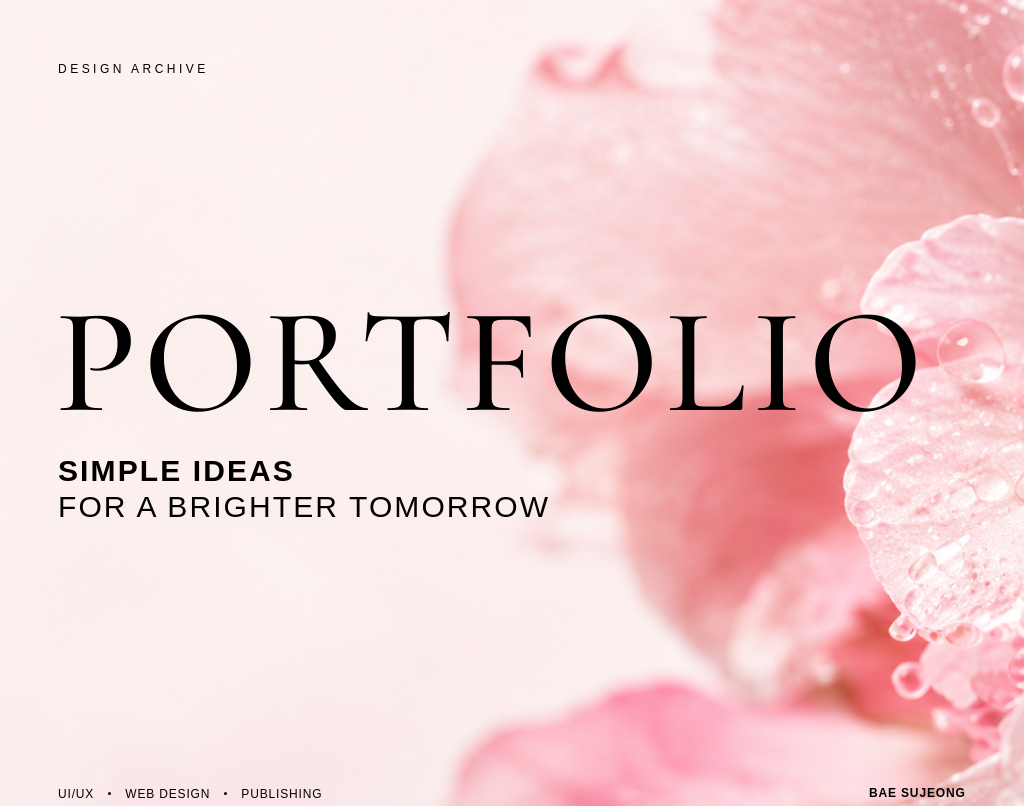
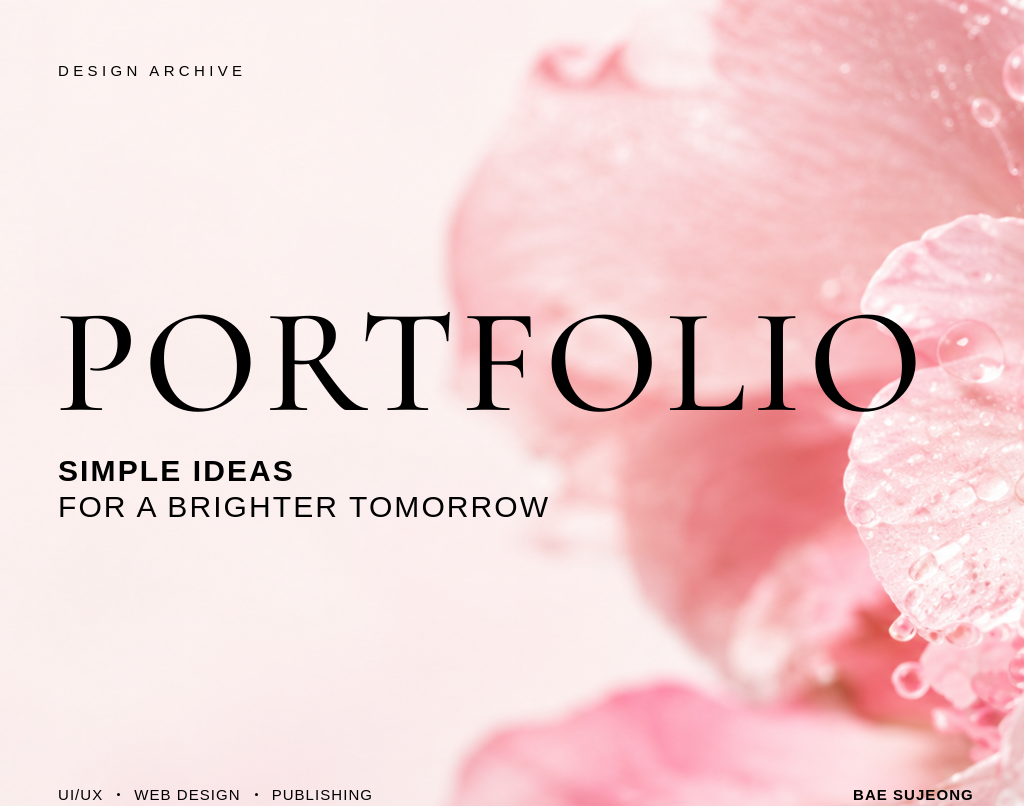
Before and after one commit to ssussujeong1424/ssu-portfolio, a plain HTML site: page index.html in a window 1024 px wide. Shown: the top 806 px of the page. Drawn offline with nearby package versions, Linux system fonts and the light colour scheme; a web font is replaced by a local one.

Commit message:
패드 글씨크기 변경

```diff
--- a/index.html
+++ b/index.html
@@ -13,7 +13,7 @@
   <link href="https://fonts.googleapis.com/css2?family=Cormorant+Garamond:wght@500&family=Gowun+Batang:wght@700&display=swap" rel="stylesheet">
   <script>document.documentElement.classList.add('motion-js');</script>
   <link rel="stylesheet" href="./css/style.css?v=20261001-mo-grid-copy">
-  <link rel="stylesheet" href="./style2.css?v=20261001-mo-grid-static">
+  <link rel="stylesheet" href="./style2.css?v=20261002-pad-cover-font">
   <script src="./script2.js?v=20261001-mo-grid-copy"></script>
 </head>
 <body>
--- a/style2.css
+++ b/style2.css
@@ -1351,3 +1351,17 @@
     object-fit:contain!important; clip-path:none!important; animation:none!important;
   }
 }
+@font-face {
+  font-family:'PAD Cover Cormorant';
+  src:url('./fonts/CormorantGaramond-Medium.ttf') format('truetype');
+  font-style:normal;
+  font-weight:500;
+  font-display:swap;
+}
+/* 2026-10-02 — PAD cover typography, Figma 634:116. */
+@media (min-width:769px) and (max-width:1024px) {
+  .portfolio .cover-title { font-family:'PAD Cover Cormorant',serif!important; left:48.046875%!important; width:max-content!important; transform:translateX(-50%)!important; line-height:normal!important; }
+  .portfolio .cover-kicker { font-size:15px!important; letter-spacing:4.35px!important; line-height:normal!important; }
+  .portfolio .cover-meta { font-size:15px!important; letter-spacing:1.05px!important; height:auto!important; line-height:normal!important; }
+  .portfolio .cover-name { left:83.30078125%!important; right:auto!important; font-size:15px!important; letter-spacing:1.05px!important; line-height:normal!important; }
+}
```
Also changed, not shown: fonts/CormorantGaramond-Medium.ttf (added), fonts/CormorantGaramond-OFL.txt (added), 1 other file.
